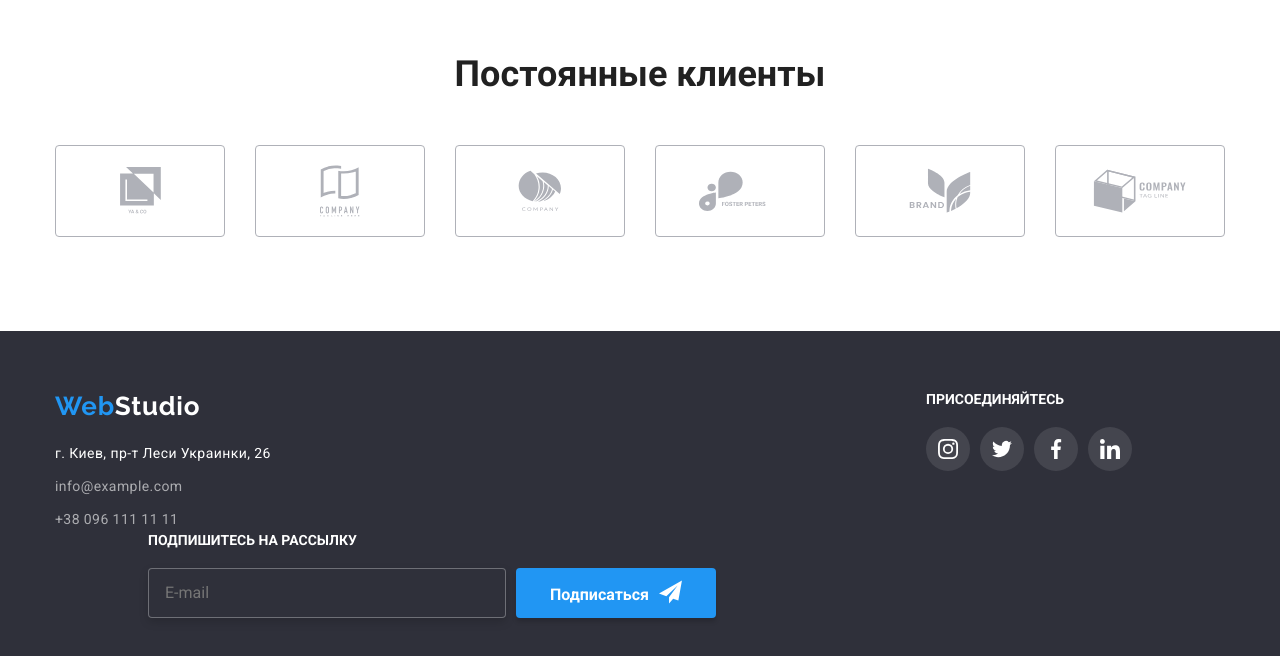
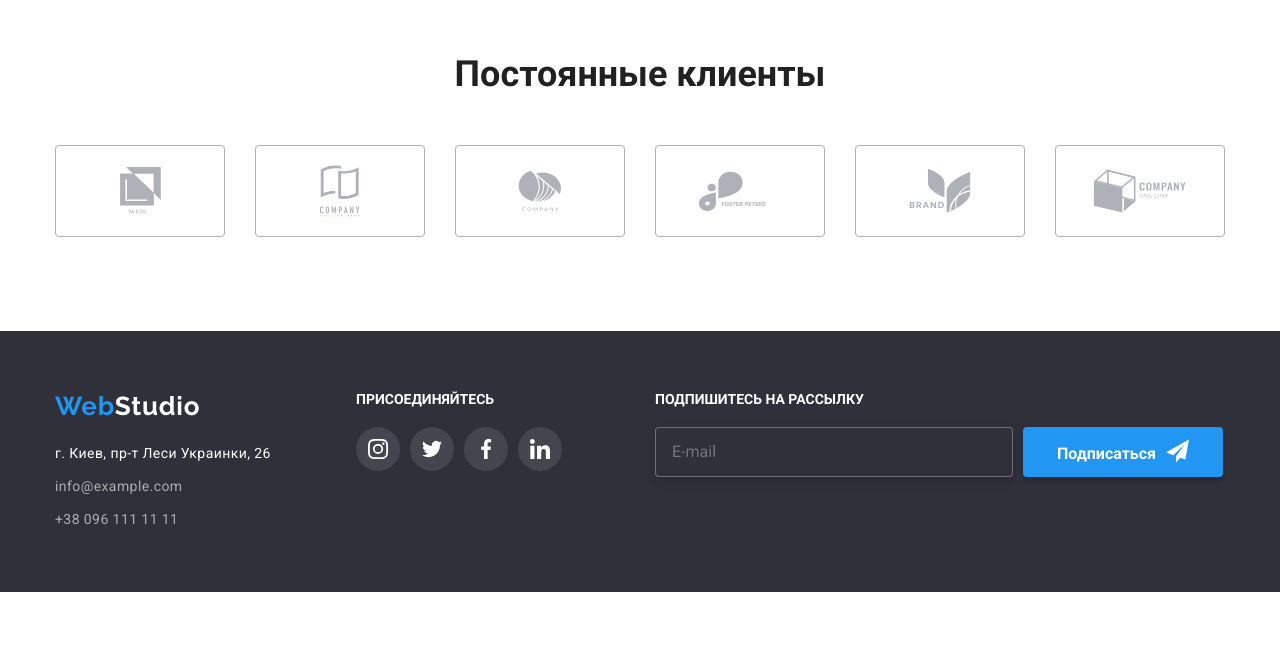
Before and after one commit to DjEcape/goit-markup-hw-08, a plain HTML site: page index.html in a window 1280 px wide. Shown: the part 2346-3002 px from the top of the page. After the commit the page ends 2938 px from the top, so only its background shows below. Drawn offline with nearby package versions, Linux system fonts and the light colour scheme; files whose address does not match are found by name.

Commit message:
fix footer

```diff
--- a/sass/components/_connection.scss
+++ b/sass/components/_connection.scss
@@ -1,10 +1,9 @@
 .connection {
   width: 206px;
   margin-bottom: 60px;
-  @media screen and (min-width: 1280px) {
+  @media screen and (min-width: 1200px) {
     margin-bottom: 0;
-    width: 206px;
-    margin-right: 93px;
+    // margin-right: 93px;
   }
 }
 .connection__title {
@@ -14,7 +13,7 @@
   text-transform: uppercase;
   color: var(--primary-bg-color);
   text-align: center;
-  @media screen and (min-width: 1280px) {
+  @media screen and (min-width: 1200px) {
     text-align: left;
   }
 }
--- a/sass/layouts/_footer.scss
+++ b/sass/layouts/_footer.scss
@@ -13,12 +13,12 @@ footer {
     align-items: flex-start;
     justify-content: space-evenly;
   }
-  @media screen and (min-width: 1200px) {
-    // align-items: flex-start;
-    // flex-wrap: wrap;
-    flex-direction: row;
-    justify-content: space-between;
-  }
+  // @media screen and (min-width: 1200px) {
+  //   align-items: flex-start;
+  //   flex-wrap: wrap;
+  //   flex-direction: row;
+  //   justify-content: space-between;
+  // }
 }
 .footer__contacts {
   width: 232px;
```
Also changed, not shown: sass/components/_form.scss (+5 -5 lines), css/main.css, css/main.min.css, 2 other files.
